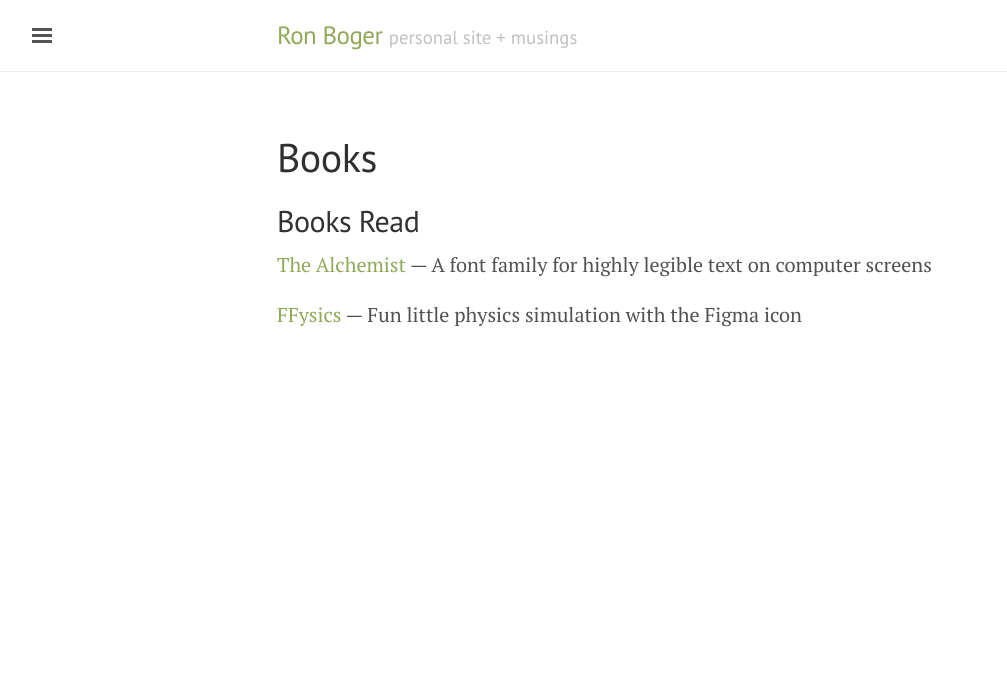
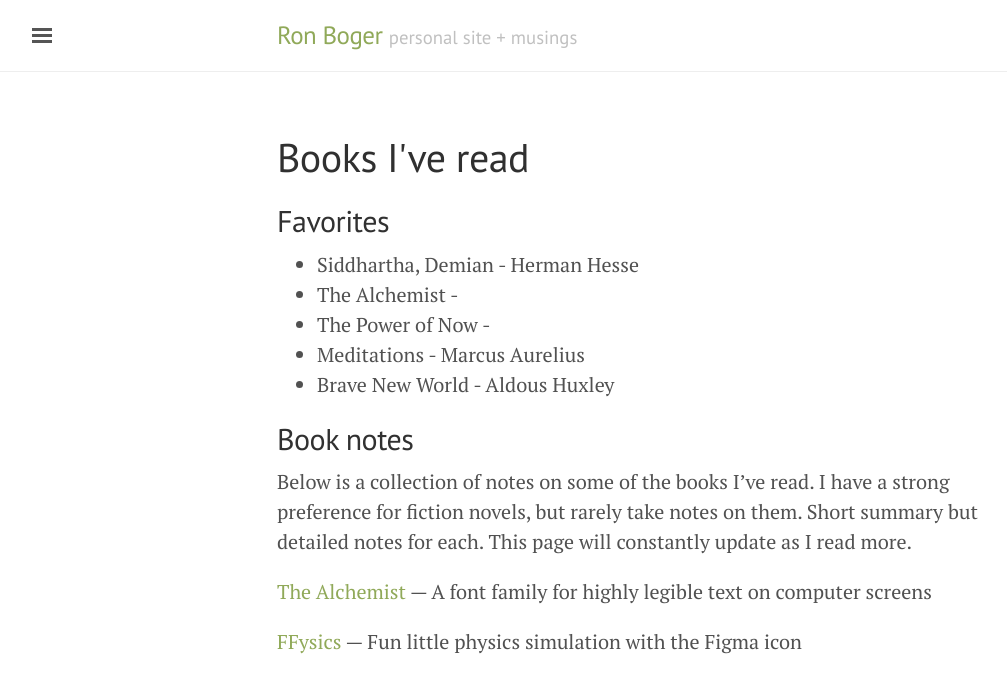
Before and after one commit to ronboger/ronboger.github.io, a Jekyll site: the page built from books.md, in a window 1280 px wide. Shown: the top 693 px of the page, without its empty margins (3-1010 px from the left). Built offline with Jekyll 4.4.1, drawn with Linux system fonts in a browser that asks for light colours.

```diff
--- a/books.md
+++ b/books.md
@@ -1,14 +1,23 @@
 ---
 layout: page
-title: Books
+title: Books I've read
 ---
-
-## Books Read
 
 <!-- {% for bookPost in site.posts.booksread %}
   * {{ bookPost.date | date_to_string }} &raquo; [ {{ bookPost.title }} ]({{ bookPost.url }})
 {% endfor %} -->
 
+## Favorites
+
+- Siddhartha, Demian - Herman Hesse
+- The Alchemist -
+- The Power of Now -
+- Meditations - Marcus Aurelius
+- Brave New World - Aldous Huxley
+
+## Book notes
+
+Below is a collection of notes on some of the books I've read. I have a strong preference for fiction novels, but rarely take notes on them. Short summary but detailed notes for each. This page will constantly update as I read more.
 
 {% for project in site.data.books %}
    <a href="{{ project.url }}">{{ project.name }}</a> — {{ project.descr}}
```
Also changed, not shown: archive.md (+14 -4 lines).
